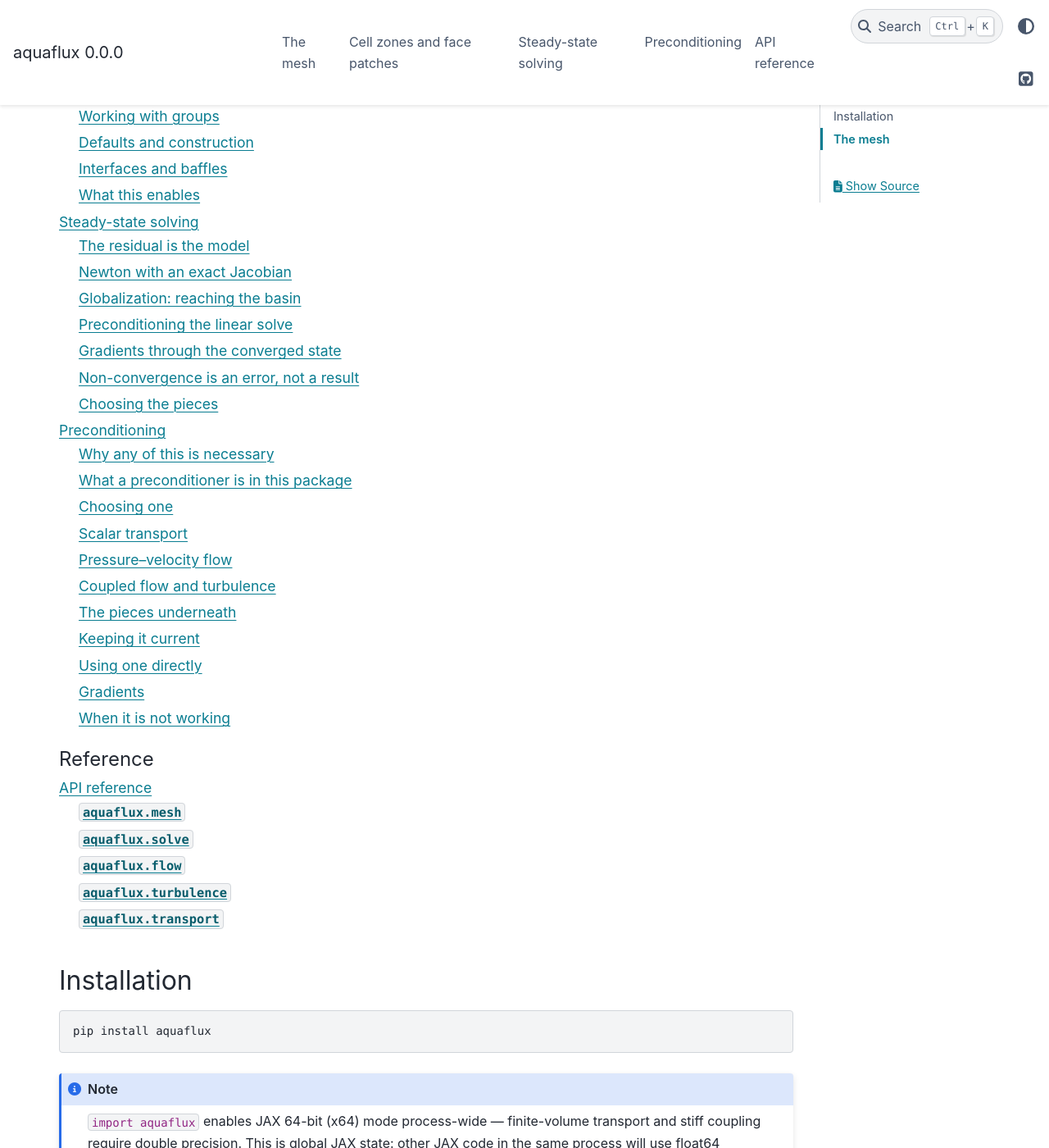
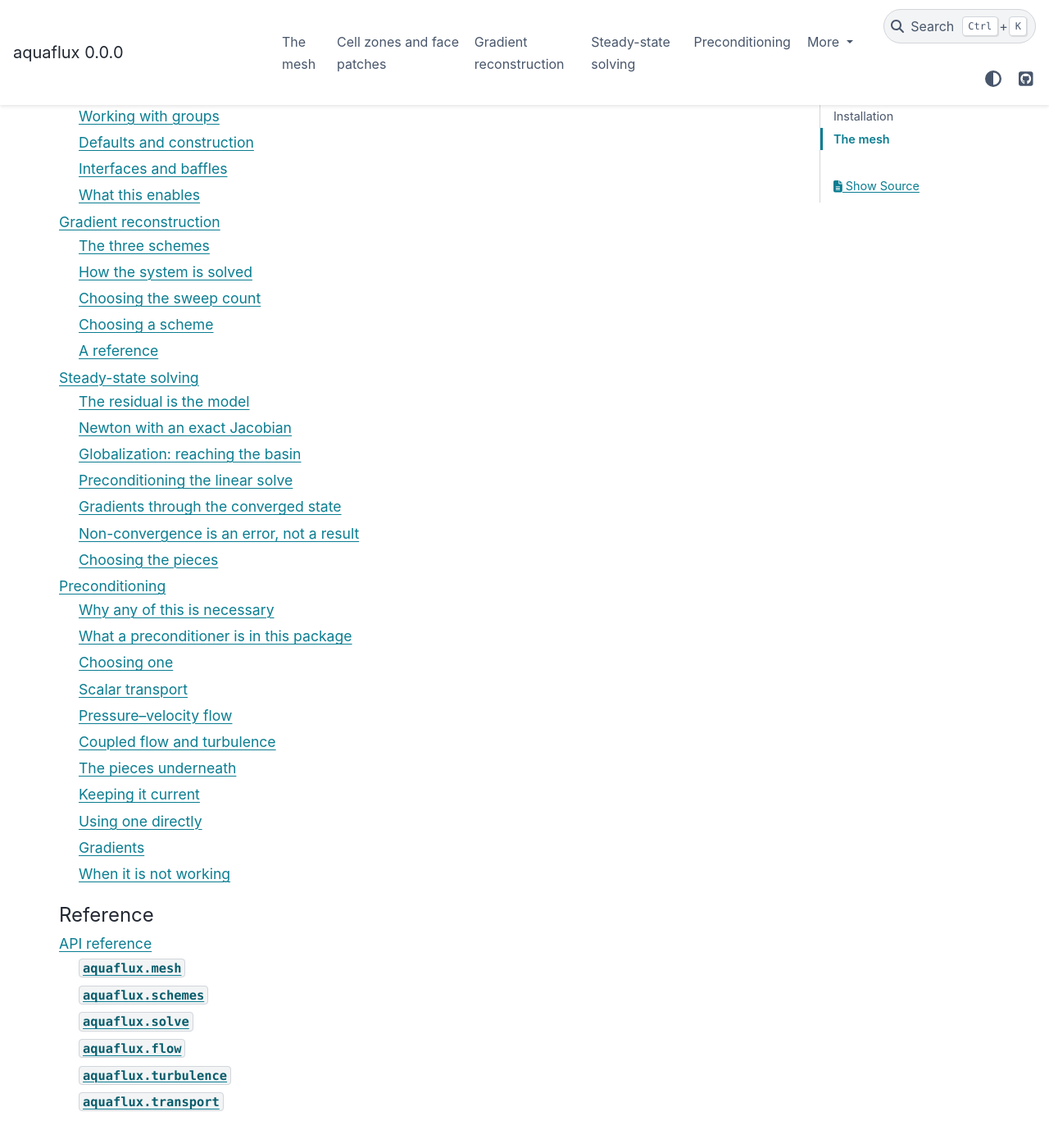
Before and after one commit to DeGrootResearchGroup/aquaflux, a Sphinx documentation site: the page built from docs/index.md, in a window 1280 px wide and 1400 px high, scrolled down 590 px. Shown: the whole window at 82% size. Built offline with Sphinx 7.4.7 and the PyData theme 0.15.4, drawn with Linux system fonts in a browser that asks for light colours; part of the change alters nothing that is shown.

Commit message:
docs: add a gradient reconstruction page and publish aquaflux.schemes
The three reconstructions, how each one's linear system is solved, and how to
choose between them -- written for someone deciding whether a skewed mesh needs
the second-order scheme, which is not a question the API reference answers.

Publishes `aquaflux.schemes` so the page can link to the classes it describes;
that puts the whole of its `__all__` on the site, which is the editorial
decision the generated API page is designed to make explicit.

Co-Authored-By: Claude Opus 5 <noreply@anthropic.com>

````diff
--- a/docs/conf.py
+++ b/docs/conf.py
@@ -29,7 +29,7 @@ version = ".".join(release.split(".")[:2])
 # deliberately no second "which names to document" list here, since a hand-maintained
 # subset would drift from ``__all__``, which is what generating the page prevents. A
 # name that does not belong on the site is a name that does not belong in ``__all__``.
-PUBLIC_SUBPACKAGES = ["mesh", "solve", "flow", "turbulence", "transport"]
+PUBLIC_SUBPACKAGES = ["mesh", "schemes", "solve", "flow", "turbulence", "transport"]
 
 # How the API reference groups each subpackage, keyed on the module a name is DEFINED in.
 # That key is far more stable than the individual names, and it cannot silently lose one: a
@@ -74,6 +74,11 @@ SUBPACKAGE_GROUPS = {
         ("Solving a flow", ["continuation", "mean_velocity"]),
         ("Preconditioners", ["block_preconditioner", "preconditioner"]),
         ("Initialization and flow scales", ["initialization", "scales"]),
+    ],
+    "schemes": [
+        ("Gradient reconstruction", ["gradient"]),
+        ("Face interpolation", ["interpolation"]),
+        ("Slope limiting", ["limiter"]),
     ],
     "transport": [
         ("Scalar transport", ["scalar"]),
--- /dev/null
+++ b/docs/gradient_reconstruction.md
@@ -0,0 +1,228 @@
+# Gradient reconstruction
+
+A finite-volume solver stores one value per cell, but almost everything it computes needs a
+**gradient**: the non-orthogonal correction in a diffusion flux, the reconstruction of a face
+value for second-order advection, and the pressure gradient in a momentum balance. On a mesh
+of perfect cubes any reasonable estimate will do. On a real mesh — graded, skewed, cut by a
+CAD surface — the gradient scheme is often what sets the accuracy of the whole solve.
+
+This page covers the three reconstructions `aquaflux` ships, how each one is solved, and how
+to choose between them.
+
+If you only want the short answer: use {class}`~aquaflux.schemes.CorrectedGreenGauss`, which
+is the default everywhere, and read on if your mesh is skewed enough that you suspect the
+gradient is the limiting error.
+
+```{note}
+The examples below use a `mesh` and its `geometry`, plus a cell field `phi` and the field's
+values on the boundary faces. Every scheme has the same interface, so they are interchangeable
+in any of the places a scheme is injected — a `ResidualAssembler`,
+a {class}`~aquaflux.flow.MomentumContinuity`, a turbulence closure.
+```
+
+## The three schemes
+
+```python
+from aquaflux.schemes import (
+    CompactGreenGauss,
+    CorrectedGreenGauss,
+    HessianCorrectedGradient,
+)
+
+gradient = CorrectedGreenGauss().gradients(phi, mesh, geometry, boundary_values)
+```
+
+### Compact Green–Gauss
+
+{class}`~aquaflux.schemes.CompactGreenGauss` applies the divergence theorem directly:
+
+```text
+grad(phi)_P = (1 / V_P) * sum_faces  phi_ip * S_f
+```
+
+with the face value linearly interpolated between the two cells. It is one pass over the
+faces, with no linear system, and it is second-order accurate on an orthogonal grid.
+
+Its weakness is specific and worth knowing: the interpolation gives the value at the point
+where the face centroid **projects onto the line joining the two cell centroids**, not at the
+face centroid itself. On a skewed mesh those are different points, and the resulting error
+does not shrink as the mesh refines — the scheme is *inconsistent* there, converging at
+roughly zeroth order. Use it on near-orthogonal meshes, or where the gradient enters only as a
+small correction.
+
+### Corrected Green–Gauss
+
+{class}`~aquaflux.schemes.CorrectedGreenGauss` closes exactly that gap. It adds the offset
+from the projection foot to the true face centroid, evaluated with the gradient itself:
+
+```text
+phi_ip = (1-g) phi_P + g phi_N  +  [(1-g) grad(phi)_P + g grad(phi)_N] . D_g,ip
+```
+
+Because the correction uses the gradient being solved for, this is no longer a single pass —
+it is a sparse linear system `A_g G = B phi` coupling each cell to its face neighbours. The
+operator `A_g` depends only on the mesh, never on the field.
+
+The payoff is that the reconstruction becomes **exact for linear fields on any mesh**, which
+restores consistency on irregular grids. It remains capped near first order there for general
+fields, because a Green–Gauss sum reproduces the mean of the face value, not its value at the
+centroid, and that distinction survives the linear correction. This is the default scheme.
+
+### Hessian-corrected (Betchen)
+
+{class}`~aquaflux.schemes.HessianCorrectedGradient` implements the coupled gradient-and-Hessian
+reconstruction of Betchen & Straatman (2010). Reconstructing the second derivative alongside
+the gradient lets the face integral be exact for a quadratic, which lifts the gradient itself
+to second order on any mesh:
+
+```text
+[ A_gg  A_gH ] [ g ]   [ b_g ]
+[ A_Hg  A_HH ] [ H ] = [  0  ]
+```
+
+The Hessian is wanted only to correct the gradient, never as an output, so it is eliminated:
+the system actually solved is `S g = b_g` with `S = A_gg - A_gH A_HH⁻¹ A_Hg`. Every block is
+formed by automatic differentiation of the forward reconstruction rather than from
+hand-derived coefficient matrices, so there is one statement of the discretization and no
+second copy to drift.
+
+It is exact for linear **and** quadratic fields on any mesh with planar faces. Where the
+gradient enters a face value at leading order — advection, Rhie–Chow — that is the difference
+between a scheme that caps near first order on a skewed mesh and one that does not.
+
+```{warning}
+A **warped** face breaks Green–Gauss exactness for a quadratic for every scheme in this
+family, this one included, because the face integral itself is no longer exact. On a mesh
+with badly non-planar faces the reconstruction is limited by the faces, not by the scheme;
+{func}`~aquaflux.mesh.face_planarity` reports how close each face is to planar.
+```
+
+## How the system is solved
+
+Two of the three schemes reduce to a linear system, and *how* that system is inverted is a
+separate, injected choice — the discretization is identical either way. It matters because
+the reconstruction runs inside every residual evaluation, so its cost is multiplied by
+everything above it.
+
+{class}`~aquaflux.schemes.SweptGradientSolve` applies a fixed number of preconditioned
+Richardson sweeps:
+
+```text
+x <- x + P⁻¹ (b - A x)
+```
+
+There is no matrix, no nested Krylov solve, and no implicit-diff tangent: the loop has a
+static length, so differentiating it is just unrolling. Its cost is linear in the mesh, which
+is what makes it the default.
+
+{class}`~aquaflux.schemes.GmresGradientSolve` solves the same system with matrix-free GMRES to
+a requested tolerance, and is differentiated by implicit differentiation. It is exact to that
+tolerance regardless of conditioning, at the cost of a nested Krylov solve inside every
+reconstruction.
+
+That cost is easy to underestimate, because it does not fall where you look for it. A flow solve
+spends most of its time in Krylov iterations, and each one is a **Jacobian–vector product** through
+the residual — so each one differentiates the reconstruction. A fixed sweep is differentiated by
+unrolling, which costs about what the forward pass costs. Implicit differentiation instead solves a
+*second* linear system per product. Measured on a coupled RANS case, per reconstruction against a
+corrected Green–Gauss baseline of 1.0, at matched accuracy: a Krylov solve of the Hessian-corrected
+system costs `93×` forward and `159×` as a Jacobian–vector product; a fixed sweep costs `67×` and
+`60×`. The gap on the forward pass is modest; on the path the solver actually repeats, it is 2.6×.
+
+This is why both schemes default to a fixed sweep, and why the Krylov strategy is kept for what it is
+genuinely better at: a mesh skewed enough that the sweep count would grow impractically, and providing
+an exact reference to calibrate a sweep count against.
+
+```python
+from aquaflux.schemes import CorrectedGreenGauss, GmresGradientSolve, SweptGradientSolve
+
+CorrectedGreenGauss(solver=SweptGradientSolve(sweeps=8))   # more sweeps for a skewed mesh
+CorrectedGreenGauss(solver=GmresGradientSolve())           # exact, for a reference value
+
+# The Hessian-corrected scheme has two systems and takes a strategy for each.
+HessianCorrectedGradient(hessian_solver=GmresGradientSolve())   # exact inner, to calibrate against
+```
+
+### Preconditioning, and why it is a separate choice
+
+Both solves take a {class}`~aquaflux.schemes.GradientPreconditioner` — an approximate inverse
+of the operator's **per-cell diagonal block**. There are two, and the difference between them
+is not a tuning knob:
+
+{class}`~aquaflux.schemes.InverseVolume` scales each cell's residual by `1/V`. The corrected
+gradient's operator is `A_g = V ⊙ I − (skewness coupling)`, so the volume really is most of
+its diagonal block and this converges quickly.
+
+{class}`~aquaflux.schemes.CellBlockJacobi` inverts each cell's own diagonal block exactly. The
+gradient–Hessian system needs this, because there a cell's gradient and its Hessian couple to
+*each other* at the same order as the volume term — something `1/V` cannot represent at all,
+rather than merely approximate. The consequence is sharp: on a perfectly orthogonal mesh,
+where there is no skewness whatsoever, inverse-volume Richardson on that system still has a
+spectral radius of `0.5`, while inverting the cell block gives `0`. That is why the scheme
+looked as though it needed a Krylov solve, and why it no longer does.
+
+Each scheme supplies the preconditioner its own system needs, so this is not usually something
+you set. It is described here because it explains the sweep counts below.
+
+## Choosing the sweep count
+
+A fixed sweep count carries no convergence test, so it is worth knowing what sets it: the
+**mesh's skewness, not its size**. That is what keeps the cost linear in the number of cells,
+and it also means a count calibrated on a small test mesh does not transfer to a skewed one.
+
+For the corrected gradient, the default of four sweeps reaches the exactly-solved gradient to
+well within discretization error on mildly non-orthogonal meshes, and a strongly skewed mesh
+wants more. For the Hessian-corrected scheme, the inner Hessian solve contracts geometrically
+at a rate set by skewness alone: measured on a heavily skewed hexahedral grid, the
+reconstruction's departure from exactness for a quadratic falls by about two and a half orders
+per two sweeps, reaching the exactly-solved answer to machine precision at the default of ten.
+
+The way to check a mesh you have not used before is to compare against an exact solve of the
+same system, which is what `GmresGradientSolve` provides:
+
+```python
+approx = HessianCorrectedGradient().gradients(phi, mesh, geometry, boundary_values)
+exact = HessianCorrectedGradient(
+    hessian_solver=GmresGradientSolve()
+).gradients(phi, mesh, geometry, boundary_values)
+```
+
+If those agree to well below your discretization error, the default is sufficient on that
+mesh. A quadratic field is the sharpest probe, since the scheme is defined to reproduce it
+exactly and any departure is the solve rather than the discretization.
+
+```{warning}
+Because the sweep is fixed, an under-resolved mesh loses that exactness **silently** — there
+is no residual test to fail. Check it once per new mesh rather than assuming.
+```
+
+## Choosing a scheme
+
+| | mesh it suits | exact for | solve cost |
+|---|---|---|---|
+| {class}`~aquaflux.schemes.CompactGreenGauss` | near-orthogonal | linear, on orthogonal grids | one pass, no system |
+| {class}`~aquaflux.schemes.CorrectedGreenGauss` | any | linear, on any mesh | a few sparse sweeps |
+| {class}`~aquaflux.schemes.HessianCorrectedGradient` | skewed, where the gradient leads | linear and quadratic | an inner and an outer solve |
+
+Two practical points beyond accuracy.
+
+**The Hessian-corrected scheme has a much longer stencil.** Its gradient couples to the
+Hessian, which couples to the neighbours' Hessians, so the reconstruction at a cell depends on
+cells far across the mesh — where the corrected gradient's dependence stops a fixed number of
+rings away, set by its sweep count. That is invisible to the solve itself, but it matters to
+anything that assembles an approximate Jacobian over a bounded stencil: such an approximation
+does not simply drop the couplings it cannot see. Preconditioners that build their own
+operator from the mesh — the block preconditioners described in
+[Preconditioning](preconditioning.md) — are unaffected, because they never try to represent
+the gradient's coupling in the first place.
+
+**Only the corrected gradient runs under domain decomposition.** Its Richardson sweeps form no
+global inner product, so a partitioned solve can refresh ghost values once per sweep and get
+owned gradients identical to a serial run. The Krylov solve and the Hessian-corrected scheme
+raise rather than return a quietly wrong answer.
+
+## A reference
+
+Betchen, L. J. and Straatman, A. G. (2010). "An accurate gradient and Hessian reconstruction
+method for cell-centered finite volume discretizations on general unstructured grids."
+*International Journal for Numerical Methods in Fluids* 62(9), 945–962.
--- a/docs/index.md
+++ b/docs/index.md
@@ -18,6 +18,7 @@ sensitivity analysis, optimization, and parameter calibration first-class.
 
 mesh
 mesh_zones_and_patches
+gradient_reconstruction
 steady_state_solving
 preconditioning
 ```
````
